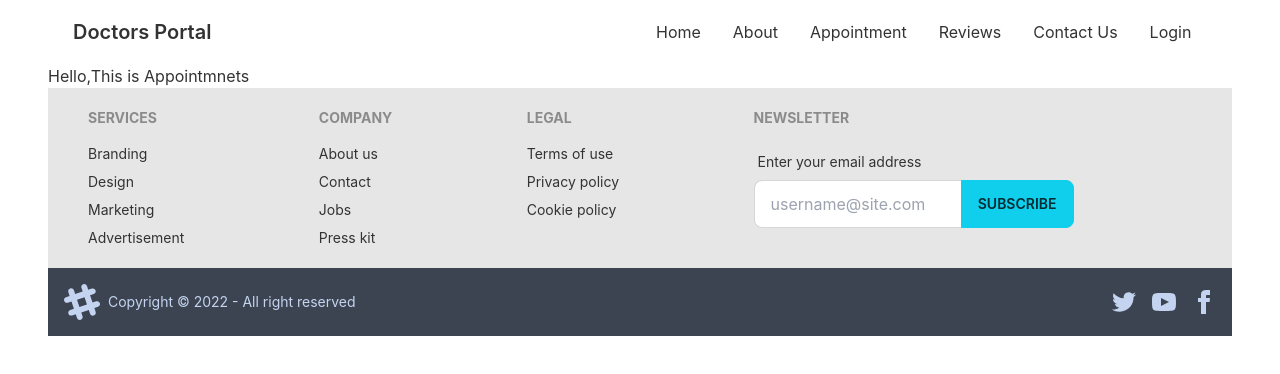
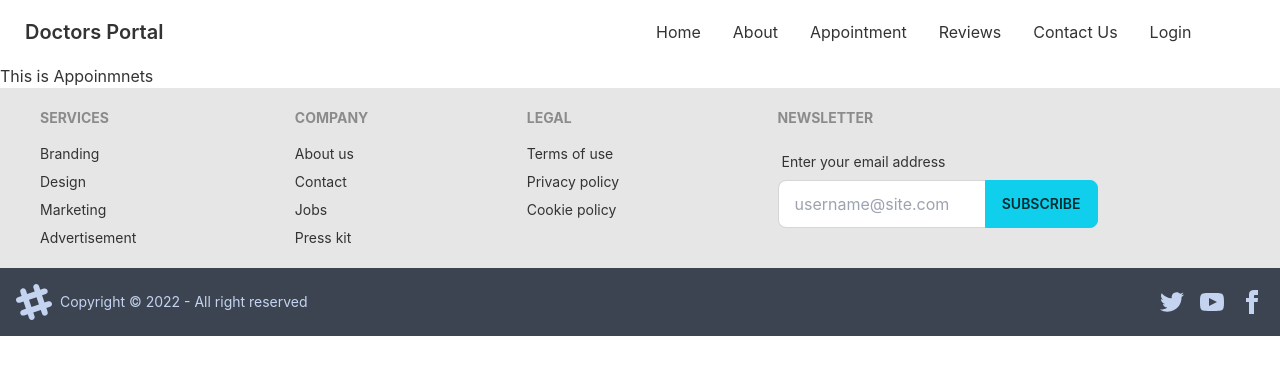
Before and after one commit to FarhanBinShafiq/Doctor-Portal, a React (Create React App) app: page /appointments in a window 1280 px wide. Shown: the top 374 px of the page. Built offline with nearby package versions, Linux system fonts and the light colour scheme; the HTML template or start-up script is replaced by a standard one.

Commit message:
Revert "appointment"

```diff
--- a/src/App.js
+++ b/src/App.js
@@ -2,7 +2,7 @@
 import { Route, Routes } from 'react-router-dom';
 import './App.css';
 import About from './Pages/About/About';
-import Appointments from './Pages/Appointmnets/Appointments';
+import Appoinments from './Pages/Appointmnets/Appoinments';
 import Contact from './Pages/Contact/Contact';
 import Home from './Pages/Home/Home';
 import Login from './Pages/Login/Login';
@@ -12,13 +12,13 @@ import Navbar from './Pages/Shared/Navbar/Navbar';
 
 function App() {
   return (
-    <div className='max-w-7xl mx-auto px-12'>
+    <div>
       <Navbar />
       <Routes>
         <Route exact path="/" element={<Home/>} />
         <Route exact path="home" element={<Home/>} />
         <Route path="about" element={<About/>} />
-        <Route path="appointments" element={<Appointments/>} />
+        <Route path="appointments" element={<Appoinments/>} />
         <Route path="reviews" element={<Reviews/>} />
         <Route path="contact" element={<Contact/>} />
         <Route path="login" element={<Login/>} />
--- /dev/null
+++ b/src/Pages/Appointmnets/Appoinments.js
@@ -0,0 +1,11 @@
+import React from 'react';
+
+const Appoinments = () => {
+    return (
+        <div>
+            <h2>This is Appoinmnets</h2>
+        </div>
+    );
+};
+
+export default Appoinments;
--- a/src/Pages/Appointmnets/Appointments.js
+++ /dev/null
@@ -1,11 +0,0 @@
-import React from 'react';
-
-const Appointments = () => {
-    return (
-        <div>
-            <h2>Hello,This is Appointmnets</h2>
-        </div>
-    );
-};
-
-export default Appointments;
--- a/src/Pages/Home/Banner.js
+++ b/src/Pages/Home/Banner.js
@@ -4,7 +4,7 @@ import chair from '../../assets/images/chair.png'
 const Banner = () => {
     return (
         <div>
-            <div class="hero min-h-screen">
+            <div class="hero min-h-screen mt-[-130px]">
                 <div class="hero-content flex-col  lg:flex-row-reverse ">
                     <img src={chair} class="max-w-sm rounded-lg shadow-2xl" />
                     <div>
--- a/src/Pages/Home/Info.js
+++ b/src/Pages/Home/Info.js
@@ -6,7 +6,7 @@ import phone from '../../assets/icons/phone.svg';
 
 const Info = () => {
     return (
-        <div className='grid grid-cols-1  lg:grid-cols-3 gap-6'>
+        <div className='grid grid-cols-1 mt-[-100px] lg:grid-cols-3 gap-6'>
             <InfoCard cardTitle="Opening Hours" bgClass='bg-gradient-to-r from-info to-primary' img={clock}/>
             <InfoCard cardTitle="Our Location" bgClass='bg-gradient-to-r from-info to-primary' img={marker}/>
             <InfoCard cardTitle="Our Contact" bgClass='bg-gradient-to-r from-info to-primary' img={phone}/>
```
